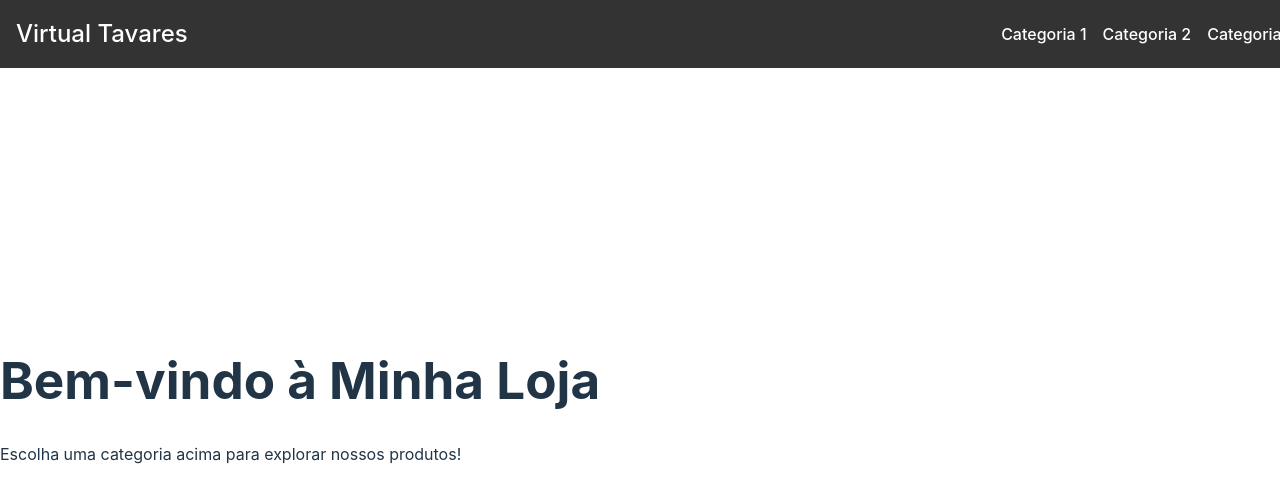
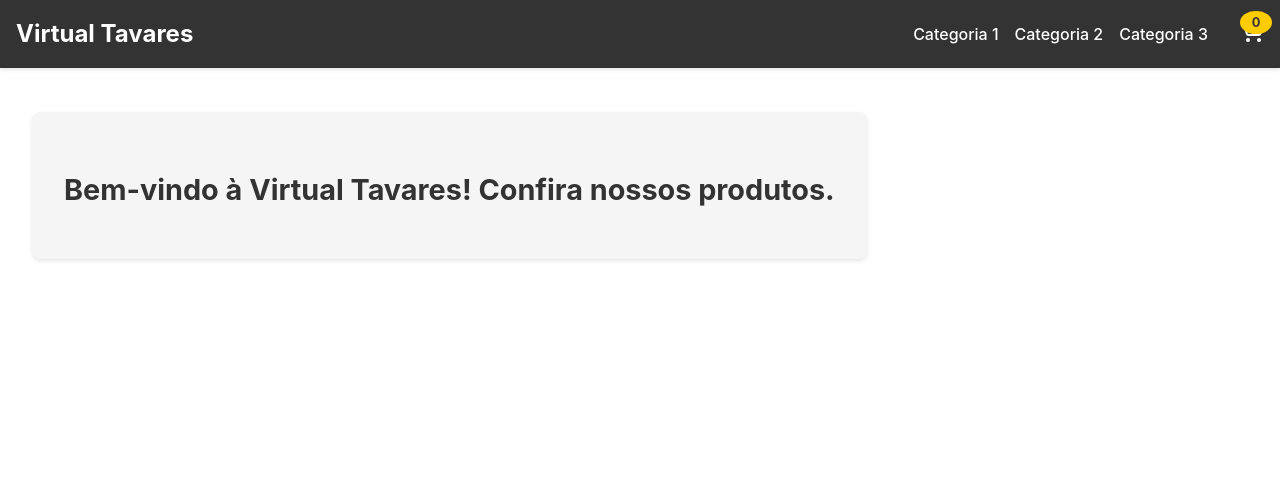
Before and after one commit to ThiagoTavaresDev/VirtualTavaresLoja, a React (Vite) app: page / in a window 1280 px wide. Shown: the top 502 px of the page. Built offline with nearby package versions, Linux system fonts and the light colour scheme.

Commit message:
Desafio Landing Page Com Carrinho

```diff
--- a/package.json
+++ b/package.json
@@ -10,6 +10,7 @@
     "preview": "vite preview"
   },
   "dependencies": {
+    "lucide-react": "^0.469.0",
     "react": "^18.3.1",
     "react-dom": "^18.3.1",
     "styled-components": "^6.1.13"
--- a/src/App.jsx
+++ b/src/App.jsx
@@ -1,15 +1,19 @@
 import React from 'react';
+import styled from 'styled-components';
 import NavBar from './components/NavBar';
+import ItemListContainer from './components/ItemListContainer';
+
+const AppContainer = styled.div`
+  min-height: 100vh;
+  background-color: #ffffff;
+`;
 
 const App = () => {
   return (
-    <div>
+    <AppContainer>
       <NavBar />
-      <main>
-        <h1>Bem-vindo à Minha Loja</h1>
-        <p>Escolha uma categoria acima para explorar nossos produtos!</p>
-      </main>
-    </div>
+      <ItemListContainer greeting="Bem-vindo à Virtual Tavares! Confira nossos produtos." />
+    </AppContainer>
   );
 };
 
--- /dev/null
+++ b/src/components/CartWidget.jsx
@@ -0,0 +1,43 @@
+import React from 'react';
+import styled from 'styled-components';
+import { ShoppingCart } from 'lucide-react';
+
+const CartContainer = styled.div`
+  position: relative;
+  cursor: pointer;
+  margin-left: 1rem;
+  transition: transform 0.2s;
+
+  &:hover {
+    transform: scale(1.1);
+  }
+
+  @media (max-width: 768px) {
+    margin-left: 0.5rem;
+  }
+`;
+
+const CartCount = styled.span`
+  position: absolute;
+  top: -8px;
+  right: -8px;
+  background-color: #ffcc00;
+  color: #333;
+  border-radius: 50%;
+  padding: 2px 6px;
+  font-size: 0.8rem;
+  font-weight: bold;
+  min-width: 20px;
+  text-align: center;
+`;
+
+const CartWidget = () => {
+  return (
+    <CartContainer>
+      <ShoppingCart size={24} color="white" />
+      <CartCount>0</CartCount>
+    </CartContainer>
+  );
+};
+
+export default CartWidget;
--- /dev/null
+++ b/src/components/ItemListContainer.jsx
@@ -0,0 +1,47 @@
+import React from 'react';
+import styled from 'styled-components';
+
+const Container = styled.div`
+  margin-top: 80px;
+  padding: 2rem;
+  max-width: 1200px;
+  margin-left: auto;
+  margin-right: auto;
+  width: 100%;
+  box-sizing: border-box;
+
+  @media (max-width: 768px) {
+    margin-top: 70px;
+    padding: 1rem;
+  }
+`;
+
+const Content = styled.div`
+  background-color: #f5f5f5;
+  border-radius: 8px;
+  box-shadow: 0 2px 4px rgba(0,0,0,0.1);
+  padding: 2rem;
+  text-align: center;
+
+  h2 {
+    color: #333;
+    font-size: 1.8rem;
+    margin-bottom: 1rem;
+
+    @media (max-width: 768px) {
+      font-size: 1.4rem;
+    }
+  }
+`;
+
+const ItemListContainer = ({ greeting }) => {
+  return (
+    <Container>
+      <Content>
+        <h2>{greeting}</h2>
+      </Content>
+    </Container>
+  );
+};
+
+export default ItemListContainer;
--- a/src/components/NavBar.jsx
+++ b/src/components/NavBar.jsx
@@ -1,5 +1,7 @@
-import React from 'react';
+import React, { useState } from 'react';
 import styled from 'styled-components';
+import CartWidget from './CartWidget';
+import { Menu, X } from 'lucide-react';
 
 const Nav = styled.nav`
   background-color: #333;
@@ -8,20 +10,27 @@ const Nav = styled.nav`
   justify-content: space-between;
   align-items: center;
   color: white;
-  position: fixed; /* Fixa a barra no topo */
-  top: 0;          /* Posiciona no topo */
+  position: fixed;
+  top: 0;
   left: 0;
-  width: 100%;     /* Faz com que a barra ocupe toda a largura */
-  z-index: 1000;   /* Garante que fique acima de outros elementos */
+  width: 100%;
+  z-index: 1000;
+  box-sizing: border-box;
+  box-shadow: 0 2px 4px rgba(0,0,0,0.1);
 `;
 
 const Brand = styled.a`
   font-size: 1.5rem;
   text-decoration: none;
   color: white;
+  font-weight: bold;
 
   &:hover {
     color: #ffcc00;
+  }
+
+  @media (max-width: 768px) {
+    font-size: 1.2rem;
   }
 `;
 
@@ -31,12 +40,26 @@ const NavList = styled.ul`
   gap: 1rem;
   margin: 0;
   padding: 0;
+  align-items: center;
+
+  @media (max-width: 768px) {
+    display: ${({ isOpen }) => (isOpen ? 'flex' : 'none')};
+    flex-direction: column;
+    position: absolute;
+    top: 100%;
+    left: 0;
+    right: 0;
+    background-color: #333;
+    padding: 1rem;
+    gap: 1.5rem;
+  }
 `;
 
 const NavItem = styled.li`
   a {
     text-decoration: none;
     color: white;
+    transition: color 0.3s;
 
     &:hover {
       color: #ffcc00;
@@ -44,11 +67,42 @@ const NavItem = styled.li`
   }
 `;
 
+const MenuButton = styled.button`
+  display: none;
+  background: none;
+  border: none;
+  color: white;
+  cursor: pointer;
+  padding: 0.5rem;
+
+  @media (max-width: 768px) {
+    display: flex;
+    align-items: center;
+    justify-content: center;
+  }
+`;
+
+const NavContainer = styled.div`
+  display: flex;
+  align-items: center;
+  gap: 1rem;
+
+  @media (max-width: 768px) {
+    gap: 0.5rem;
+  }
+`;
+
 const NavBar = () => {
+  const [isOpen, setIsOpen] = useState(false);
+
   return (
     <Nav>
       <Brand href="#">Virtual Tavares</Brand>
-      <NavList>
+      <NavContainer>
+        <MenuButton onClick={() => setIsOpen(!isOpen)}>
+          {isOpen ? <X size={24} /> : <Menu size={24} />}
+        </MenuButton>
+        <NavList isOpen={isOpen}>
           <NavItem>
             <a href="#categoria1">Categoria 1</a>
           </NavItem>
@@ -58,7 +112,11 @@ const NavBar = () => {
           <NavItem>
             <a href="#categoria3">Categoria 3</a>
           </NavItem>
+          <NavItem>
+            <CartWidget />
+          </NavItem>
         </NavList>
+      </NavContainer>
     </Nav>
   );
 };
```
Also changed, not shown: 1 other file (tests, documents, lock files or other folders). Lines whose indentation alone changed are shown as unchanged.
